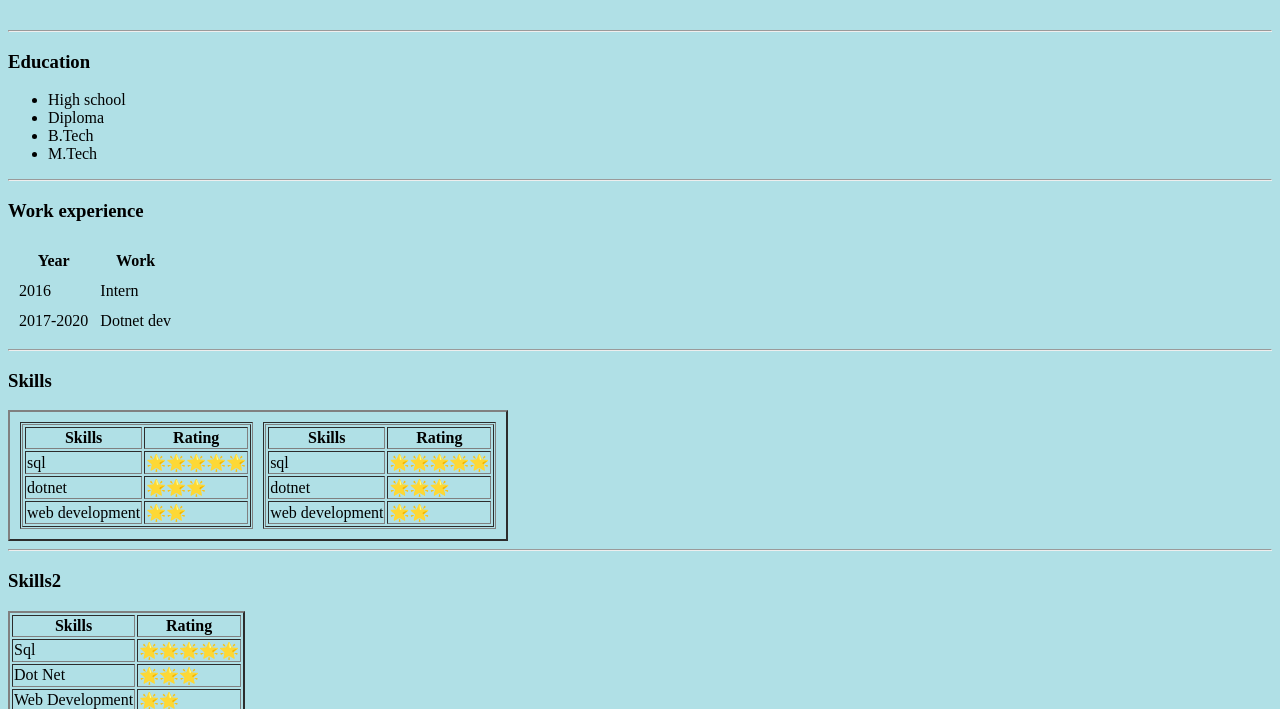
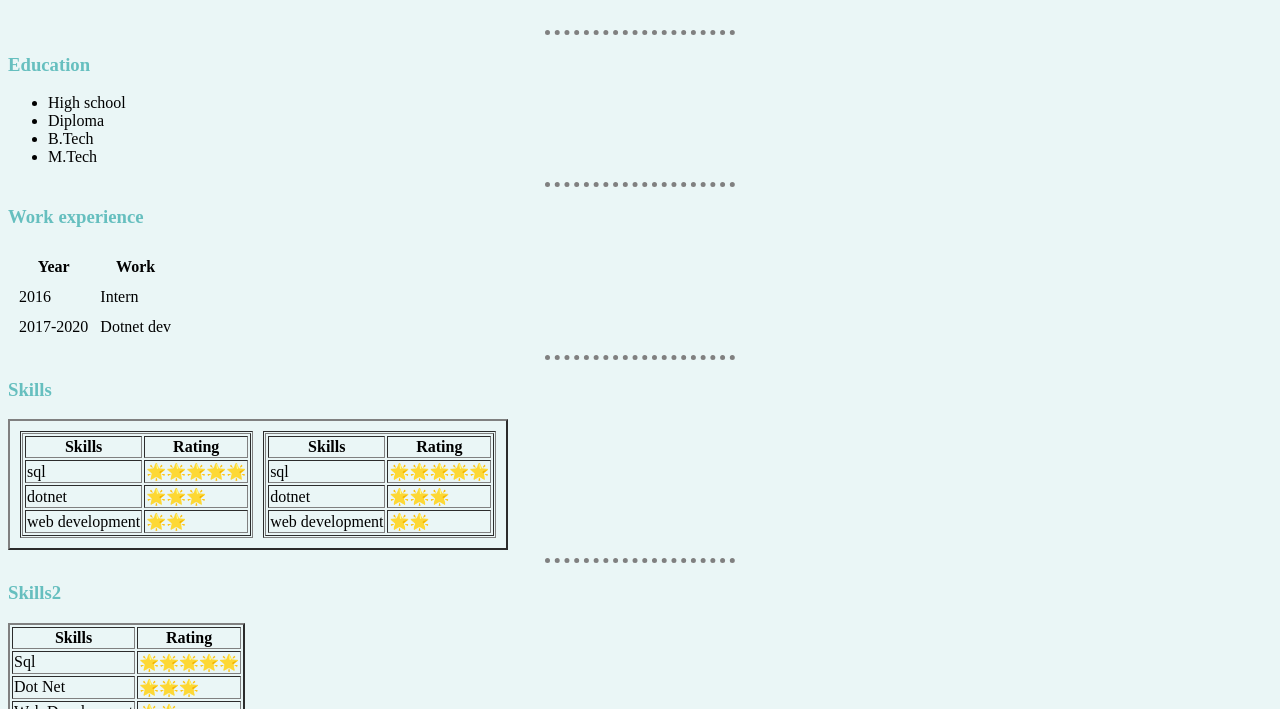
Before and after one commit to AjkKarthik/CV2, a plain HTML site: page index.html in a window 1280 px wide. Shown: the part 182-891 px from the top of the page. Drawn offline with Linux system fonts and the light colour scheme.

Commit message:
change_17022021_1103

```diff
--- /dev/null
+++ b/CSS/styles.css
@@ -0,0 +1,17 @@
+body{
+    background-color:#EAF6F6;
+  }
+  hr{
+    /* background-color:white; */
+    /*border-style: dotted none none none;*/
+    border-style:  none;
+    border-top-style: dotted;
+   /* height: 0px; */
+   border-color: grey;
+   border-width: 5px;
+    width: 15%;
+  }
+  h1,h3
+  {
+    color: #66BFBF;
+  }
--- a/index.html
+++ b/index.html
@@ -5,9 +5,26 @@
   <meta charset="UTF-8" />
   <meta name="viewport" content="width=device-width, initial-scale=1.0" />
   <title>Ajk's personal site</title>
+<!--   <style>
+    body{
+      background-color:powderblue;
+    }
+    hr{
+      /* background-color:white; */
+      /*border-style: dotted none none none;*/
+      border-style:  none;
+      border-top-style: dotted;
+     /* height: 0px; */
+     border-color: grey;
+     border-width: 5px;
+      width: 15%;
+    }
+  </style> -->
+
+  <link rel="stylesheet" href="/CSS/styles.css">
 </head>
 
-<body style="background-color:powderblue;">
+<body >
   <table cellspacing ="20">
     <tr>
       <td>
```
Also changed, not shown: Contacts.html (+1 -0 lines), hobbies.html (+1 -0 lines).
